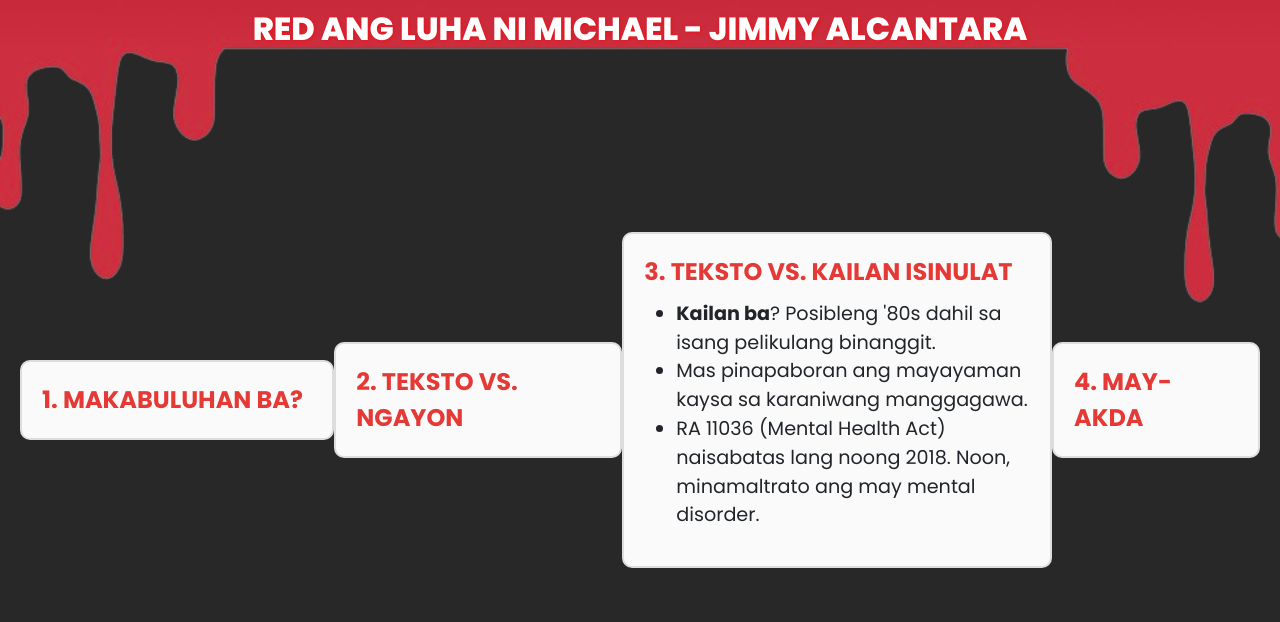
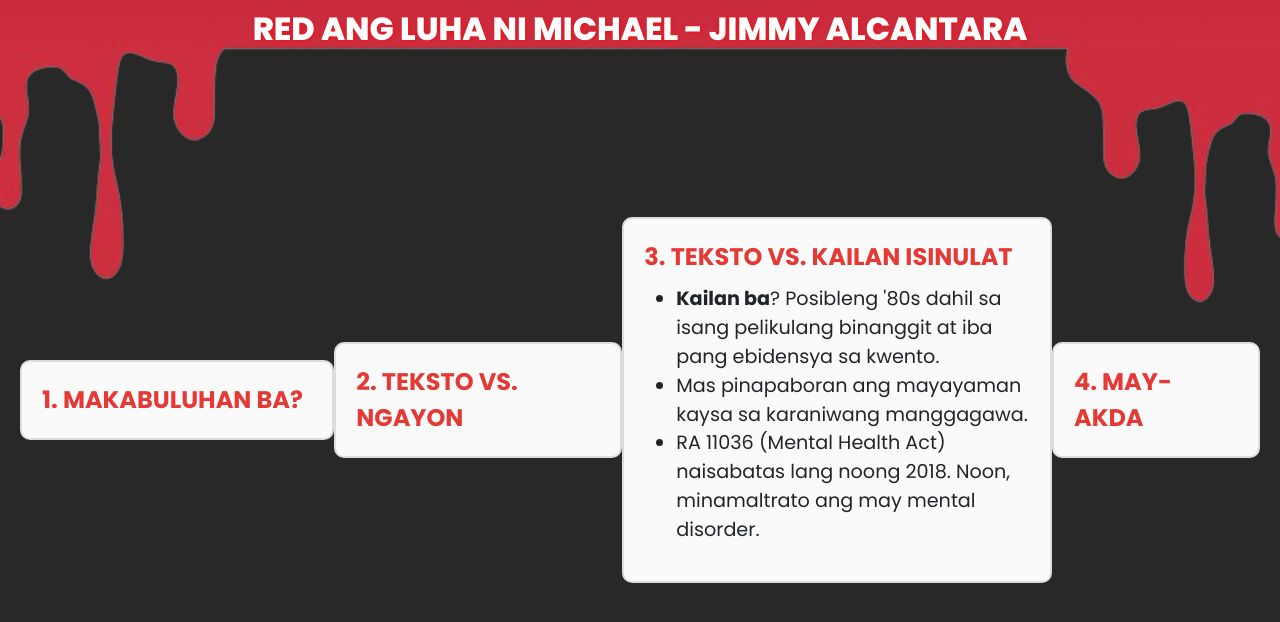
Before and after one commit to SA-10R-FloresS/IkatlongPangkat_Red-ang-Luha-ni-Michael, a plain HTML site: page marxismo.html in a window 1280 px wide. Both pictures are taken after a click on the element "3. TEKSTO VS. KAILAN ISINULAT". Drawn offline with nearby package versions, Linux system fonts and the light colour scheme.

Commit message:
Update marxismo.html

```diff
--- a/marxismo.html
+++ b/marxismo.html
@@ -117,7 +117,7 @@
 		<div class="header">3. TEKSTO VS. KAILAN ISINULAT</div>
 		<div class="details">
 			<ul>
-				<li><b>Kailan ba</b>? Posibleng '80s dahil sa isang pelikulang binanggit.</li>
+				<li><b>Kailan ba</b>? Posibleng '80s dahil sa isang pelikulang binanggit at iba pang ebidensya sa kwento.</li>
 				<li>Mas pinapaboran ang mayayaman kaysa sa karaniwang manggagawa.</li>
                 <li>RA 11036 (Mental Health Act) naisabatas lang noong 2018. Noon, minamaltrato ang may mental disorder.</li>
 			</ul>
```
